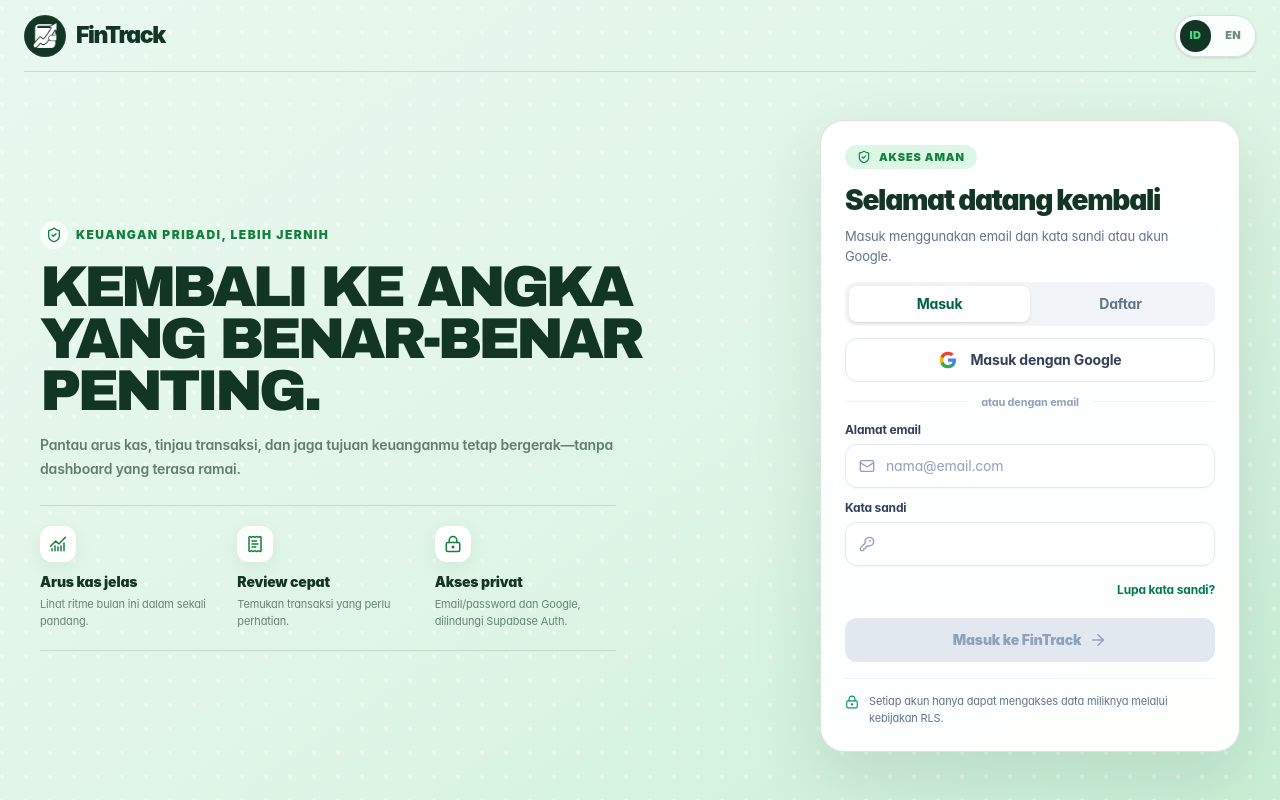
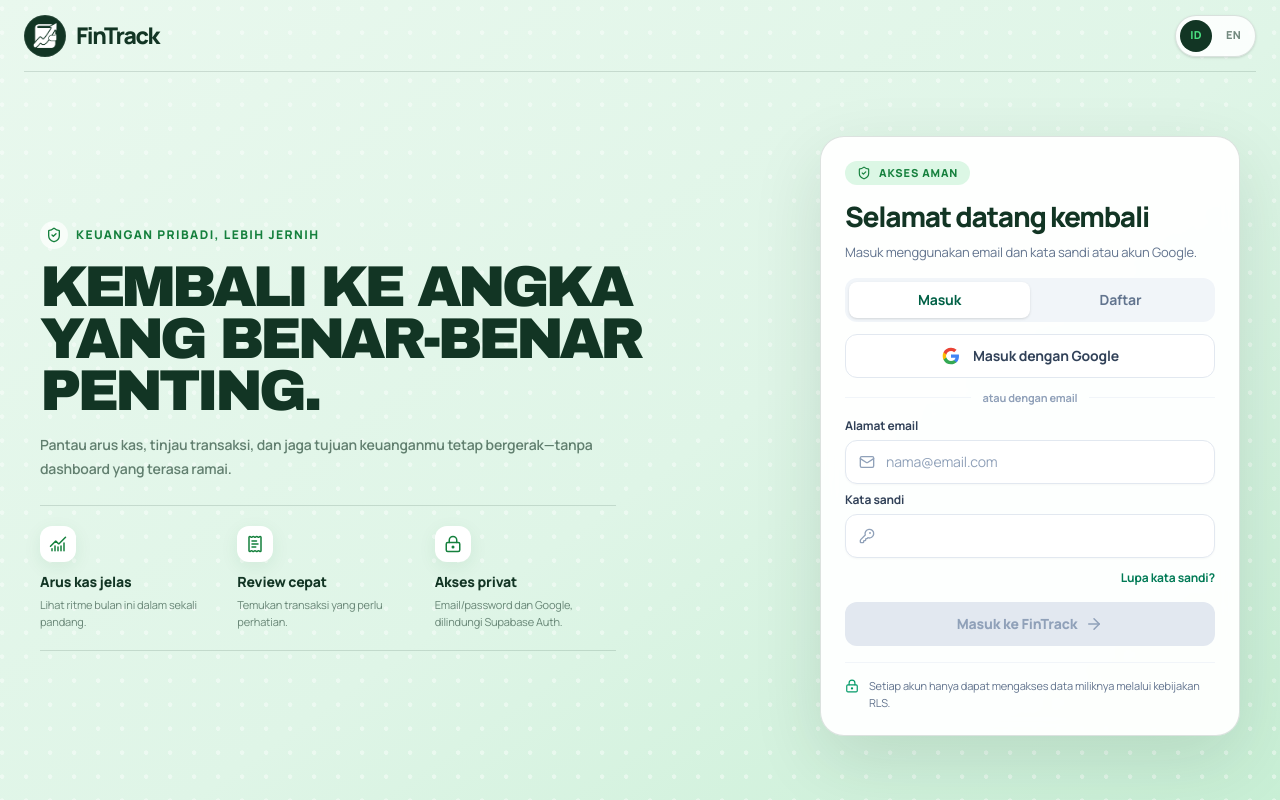
Before and after one commit to kuchikamizake05/FinTrack, a Next.js app: page /login in a window 1280 px wide. Built offline with nearby package versions, Linux system fonts and the light colour scheme; no server answers.

Commit message:
Fix auth viewport clipping and align typography (#7)
* Fix login layout on short viewports

* Align auth typography with landing

```diff
--- /dev/null
+++ b/src/app/login/login.module.css
@@ -0,0 +1,35 @@
+.page {
+  font-family: var(--font-manrope), sans-serif;
+}
+
+@media (min-width: 64rem) and (max-height: 44rem) {
+  .main {
+    padding-block: 0.5rem !important;
+  }
+
+  .card {
+    padding: 1rem !important;
+  }
+
+  .cardHeader {
+    margin-bottom: 0.75rem !important;
+  }
+
+  .cardTitle {
+    margin-top: 0.5rem !important;
+    font-size: 1.5rem !important;
+  }
+
+  .modeTabs {
+    margin-bottom: 0.5rem !important;
+  }
+
+  .divider {
+    margin-block: 0.5rem !important;
+  }
+
+  .privacyNote {
+    margin-top: 0.5rem !important;
+    padding-top: 0.5rem !important;
+  }
+}
--- a/src/app/login/page.tsx
+++ b/src/app/login/page.tsx
@@ -26,6 +26,7 @@
   validatePassword,
 } from "@/lib/login";
 import { isSupabaseConfigured, supabase } from "@/infrastructure/supabase/browser-client";
+import styles from "./login.module.css";
 
 type Feedback = { type: "success" | "error"; text: string };
 
@@ -196,13 +197,13 @@
         : "Masuk menggunakan email dan kata sandi atau akun Google.";
 
   return (
-    <div className="min-h-[100svh] overflow-hidden bg-[radial-gradient(circle_at_9%_36%,rgba(255,255,255,0.42)_0_2px,transparent_2.5px),linear-gradient(145deg,#e9f8ee_0%,#dff5e7_55%,#c8efd5_100%)] bg-[length:24px_24px,auto] text-[var(--brand-ink)]">
+    <div className={`${styles.page} min-h-[100svh] overflow-x-hidden bg-[radial-gradient(circle_at_9%_36%,rgba(255,255,255,0.42)_0_2px,transparent_2.5px),linear-gradient(145deg,#e9f8ee_0%,#dff5e7_55%,#c8efd5_100%)] bg-[length:24px_24px,auto] text-[var(--brand-ink)]`}>
       <header className="mx-auto flex h-[68px] w-[calc(100%-2rem)] max-w-[1440px] items-center justify-between border-b border-[color:rgba(18,53,36,0.14)] sm:h-[72px] sm:w-[calc(100%-3rem)]">
         <BrandLockup href="/" priority ariaLabel="FinTrack beranda" />
         <LanguageSwitcher compact className="sm:[&>svg]:block" />
       </header>
 
-      <main className="mx-auto grid h-[calc(100svh-68px)] w-full max-w-7xl items-center gap-8 px-4 py-3 sm:h-[calc(100svh-72px)] sm:px-6 sm:py-4 lg:grid-cols-[minmax(0,1fr)_420px] lg:gap-14 lg:px-10 xl:gap-20">
+      <main className={`${styles.main} mx-auto grid min-h-[calc(100svh-68px)] w-full max-w-7xl items-center gap-8 px-4 py-3 sm:min-h-[calc(100svh-72px)] sm:px-6 sm:py-4 lg:grid-cols-[minmax(0,1fr)_420px] lg:gap-14 lg:px-10 xl:gap-20`}>
         <section className="hidden max-w-2xl lg:block" aria-labelledby="login-benefit-title">
           <p className="mb-3 inline-flex items-center gap-2 text-xs font-black uppercase tracking-[0.12em] text-[var(--brand-primary)]"><span className="grid h-7 w-7 place-items-center rounded-full bg-white/70"><ShieldCheck className="h-4 w-4" /></span> {t("Keuangan pribadi, lebih jernih")}</p>
           <h1 id="login-benefit-title" className="max-w-2xl font-[family-name:var(--font-archivo-black)] text-[clamp(3.2rem,4.5vw,5.25rem)] font-normal uppercase leading-[0.9] tracking-[-0.07em] text-[var(--brand-ink)]">{t("Kembali ke angka yang benar-benar penting.")}</h1>
@@ -214,15 +215,15 @@
           </div>
         </section>
 
-        <section className="mx-auto w-full max-w-[420px] rounded-[24px] border border-[color:rgba(18,53,36,0.14)] bg-white/95 p-4 shadow-[0_24px_70px_rgba(18,53,36,0.12)] backdrop-blur-sm sm:p-6" aria-labelledby="login-title">
-          <div className="mb-4">
+        <section className={`${styles.card} mx-auto w-full max-w-[420px] rounded-[24px] border border-[color:rgba(18,53,36,0.14)] bg-white/95 p-4 shadow-[0_24px_70px_rgba(18,53,36,0.12)] backdrop-blur-sm sm:p-6`} aria-labelledby="login-title">
+          <div className={`${styles.cardHeader} mb-4`}>
             <span className="inline-flex items-center gap-2 rounded-full bg-[var(--brand-mint)] px-3 py-1 text-[11px] font-black uppercase tracking-[0.08em] text-[var(--brand-primary)]"><ShieldCheck className="h-3.5 w-3.5" /> {t("Akses aman")}</span>
-            <h2 id="login-title" className="mt-3 text-2xl font-black tracking-[-0.045em] text-[var(--brand-ink)] sm:text-[28px]">{title}</h2>
+            <h2 id="login-title" className={`${styles.cardTitle} mt-3 text-2xl font-black tracking-[-0.045em] text-[var(--brand-ink)] sm:text-[28px]`}>{title}</h2>
             <p className="mt-1.5 text-[13px] leading-5 text-slate-500">{t(description)}</p>
           </div>
 
           {!isUpdate && mode !== "reset" && (
-            <div className="mb-3 grid grid-cols-2 rounded-xl bg-slate-100 p-1" aria-label="Pilih mode autentikasi">
+            <div className={`${styles.modeTabs} mb-3 grid grid-cols-2 rounded-xl bg-slate-100 p-1`} aria-label="Pilih mode autentikasi">
               {(["login", "signup"] as const).map((item) => (
                 <button key={item} type="button" onClick={() => changeMode(item)} disabled={busy} className={`min-h-9 rounded-lg px-3 text-sm font-bold transition ${mode === item ? "bg-white text-emerald-800 shadow-sm" : "text-slate-500"}`}>
                   {t(item === "login" ? "Masuk" : "Daftar")}
@@ -236,11 +237,11 @@
               <button type="button" onClick={handleGoogle} disabled={busy || !isSupabaseConfigured} className="flex min-h-11 w-full items-center justify-center gap-3 rounded-xl border border-slate-200 bg-white px-4 py-2.5 text-sm font-bold text-slate-700 transition hover:bg-[var(--brand-mint)] disabled:cursor-not-allowed disabled:opacity-50">
                 <GoogleMark /> {t(loading === "oauth" ? "Menghubungkan..." : "Masuk dengan Google")}
               </button>
-              <div className="my-3 flex items-center gap-3 text-[11px] font-bold text-slate-400"><span className="h-px flex-1 bg-slate-100" /><span>{t("atau dengan email")}</span><span className="h-px flex-1 bg-slate-100" /></div>
+              <div className={`${styles.divider} my-3 flex items-center gap-3 text-[11px] font-bold text-slate-400`}><span className="h-px flex-1 bg-slate-100" /><span>{t("atau dengan email")}</span><span className="h-px flex-1 bg-slate-100" /></div>
             </>
           )}
 
-          <form onSubmit={isUpdate ? handlePasswordUpdate : handleCredentials} className="space-y-3">
+          <form onSubmit={isUpdate ? handlePasswordUpdate : handleCredentials} className="space-y-2">
             {!isSupabaseConfigured && <p role="alert" className="rounded-xl border border-amber-200 bg-amber-50 px-4 py-3 text-sm leading-6 text-amber-800">Konfigurasi Supabase belum valid. Lengkapi <code className="font-bold">.env.local</code> sebelum masuk.</p>}
 
             {!isUpdate && <EmailField value={email} onChange={setEmail} disabled={busy} />}
@@ -261,7 +262,7 @@
             {message && <div role={message.type === "error" ? "alert" : "status"} className={`mt-5 flex items-start gap-3 rounded-xl border p-3.5 text-sm leading-6 ${message.type === "success" ? "border-emerald-200 bg-emerald-50 text-emerald-800" : "border-rose-200 bg-rose-50 text-rose-700"}`}>{message.type === "success" ? <CheckCircle2 className="mt-0.5 h-4.5 w-4.5 shrink-0" /> : <Mail className="mt-0.5 h-4.5 w-4.5 shrink-0" />}<p>{t(message.text)}</p></div>}
           </div>
 
-          <div className="mt-4 flex items-start gap-2.5 border-t border-slate-100 pt-3.5"><LockKeyhole className="mt-0.5 h-3.5 w-3.5 shrink-0 text-emerald-600" /><p className="text-[11px] leading-[17px] text-slate-500">{t("Setiap akun hanya dapat mengakses data miliknya melalui kebijakan RLS.")}</p></div>
+          <div className={`${styles.privacyNote} mt-4 flex items-start gap-2.5 border-t border-slate-100 pt-3.5`}><LockKeyhole className="mt-0.5 h-3.5 w-3.5 shrink-0 text-emerald-600" /><p className="text-[11px] leading-[17px] text-slate-500">{t("Setiap akun hanya dapat mengakses data miliknya melalui kebijakan RLS.")}</p></div>
         </section>
       </main>
     </div>
--- a/src/components/BrandLockup.tsx
+++ b/src/components/BrandLockup.tsx
@@ -44,7 +44,7 @@
       </span>
       <span
         className={cn(
-          "font-black leading-none tracking-[-0.06em] transition-colors group-hover:text-[var(--brand-primary)]",
+          "font-[family-name:var(--font-manrope)] font-black leading-none tracking-[-0.06em] transition-colors group-hover:text-[var(--brand-primary)]",
           compact ? "text-xl" : "text-[23px] max-[520px]:text-xl",
         )}
       >
```
Also changed, not shown: 1 other file (tests, documents, lock files or other folders).
